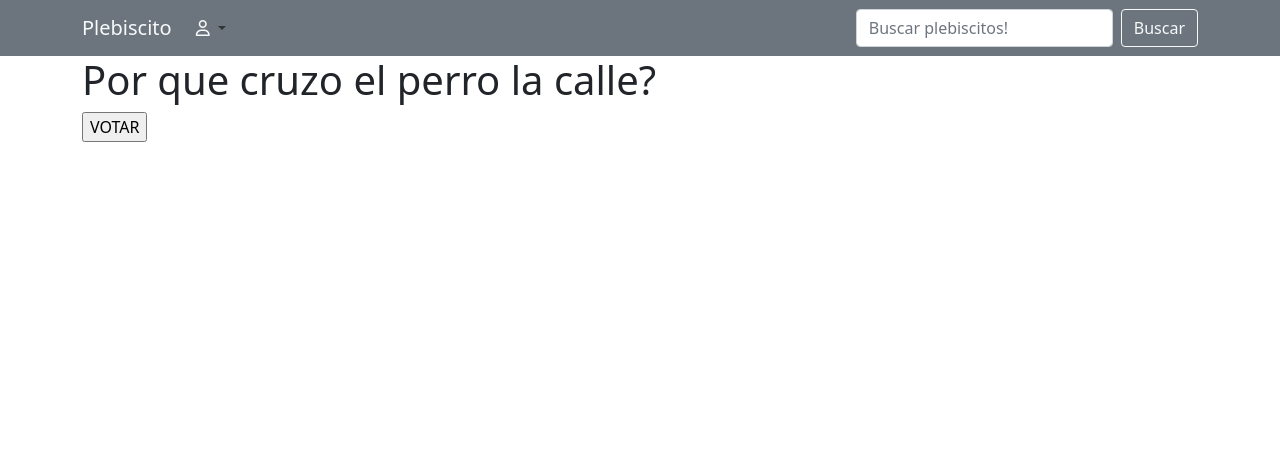
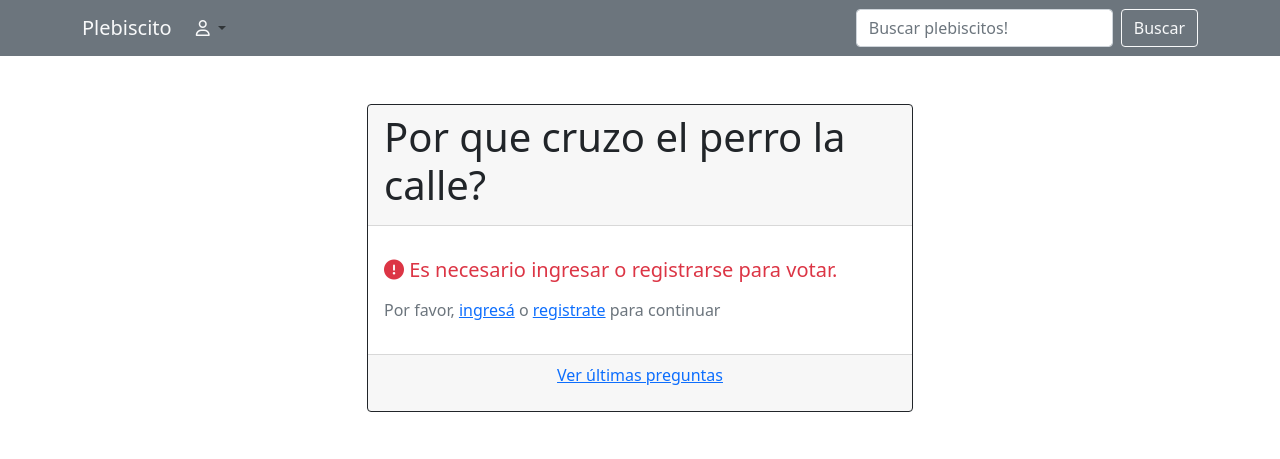
Before and after one commit to mingodsg/web-plebiscito, a Django app: page /polls/1/ in a window 1280 px wide. Shown: the top 459 px of the page. Run offline with Django 3.2, Linux system fonts and the light colour scheme; data comes from the database, SQL or seed files in the repository; data that the repository does not hold is empty; parts of the project's set-up code (start-up, migrations or seed data) failed here and were passed over; some libraries are stand-ins or nearby versions.

Commit message:
Update detail.html

```diff
--- a/plebiscito_root/polls/templates/polls/detail.html
+++ b/plebiscito_root/polls/templates/polls/detail.html
@@ -1,29 +1,42 @@
 {% extends 'base.html' %}
 {% block content %}
 
-<div class="sub-title">
-  <h1>{{ question.question_text }}</h1>
+
+<div class="container d-flex justify-content-center">
+  <div class="card border-dark m-5" style="width: 50%;">
+    <div class="card-header">
+      <h1>{{ question.question_text }}</h1>
+    </div>
+    <div class="card-body">
+      {% if user.is_authenticated %}
+      <h5 class="text-primary mt-3 card-text">Elegí una de las siguientes opciones:
+      {% else %}
+      <h5 class="text-danger mt-3 card-text"><i class="fas fa-exclamation-circle"></i> Es necesario ingresar o registrarse para votar.
+      </h5>
+      {% endif %}
+      <p class="text-secondary card-subtitle card-text mt-3 mb-3">
+        {% if not user.is_authenticated %}
+        Por favor, <a href="{% url 'account_login' %}">ingresá</a> o <a href="">registrate</a> para continuar
+        {% else %}
+        <i class="fas fa-exclamation-circle"></i> Haciendo click ya estás votando
+        {% endif %}
+      </p>
+      <form action='{% url 'polls:vote' question.id %}' method='post' class="d-grid">
+        {% csrf_token %}
+        {% for choice in question.choice_set.all %}
+            <input class="btn-check" type="radio" name="choice" id="choice{{ forloop.counter }}" value="{{ choice.id }}" onclick="this.form.submit();" {% if not user.is_authenticated %} disabled {% endif %}>
+            <label class="btn btn-outline-secondary btn-lg mt-3" for="choice{{ forloop.counter }}">{{ choice.choice_text }}</label><br>
+        {% endfor %}
+      </form>
+
+    </div>
+    <div class="card-footer">
+      {% if error_message  %}
+      <p class="text-center text-danger">{{ error_message }}</p>
+      {% endif %}
+      <p class="text-center"><a href="{% url 'polls:index' %}">Ver últimas preguntas</a></p>
+    </div>
+  </div>
 </div>
 
-<div class="sub-content">
-<form action='{% url 'polls:vote' question.id %}' method='post'>
-{% csrf_token %}
-{% for choice in question.choice_set.all %}
-  <div class="sub-option">
-    <input type="radio" name="choice" id="choice{{ forloop.counter }}" value="{{ choice.id }}">
-    <label for="choice{{ forloop.counter }}">{{ choice.choice_text }}</label><br>
-  </div>
-{% endfor %}
-</div>
-
-<div class="sub-footer">
-    {% if error_message  %}
-  <p class="error">{{ error_message }}</p>
-  {% endif %}
-    <input type="submit" value="VOTAR">
-</div>
-</form>
-
-<a href="{% url 'polls:detail' question.id %}"></a>
-
 {% endblock %}
```
